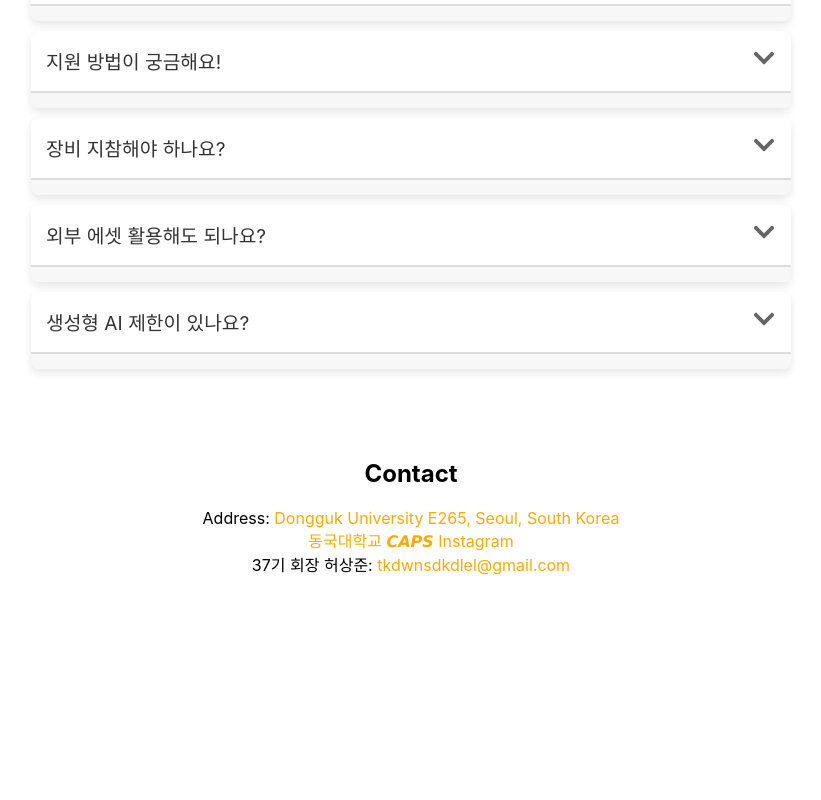
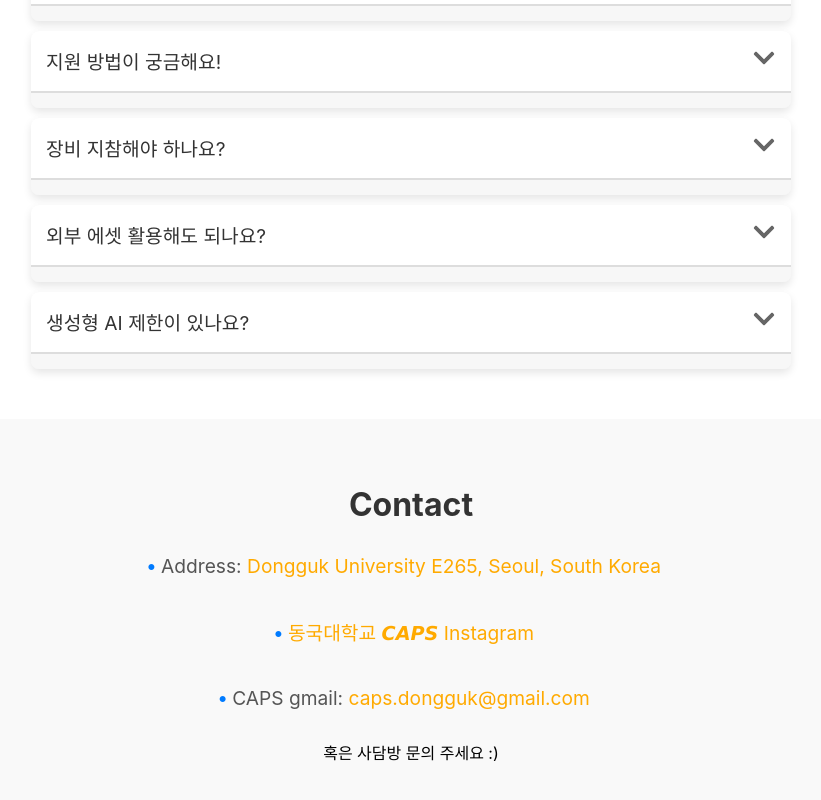
Before and after one commit to yooncandooit/CAPSthon_PromotionPage, a React (Create React App) app: page / in a window 1280 px wide. Shown: the part 1686-2486 px from the top of the page, without its empty margins (229-1050 px from the left). Before the commit the page ends 2318 px from the top, so only its background shows below. Built offline with nearby package versions, Linux system fonts and the light colour scheme.

Commit message:
contact 메일 수정

```diff
--- a/src/App.css
+++ b/src/App.css
@@ -58,13 +58,46 @@
   background-color: #ff6f00;
 }
 
+#contact-section {
+  padding: 40px 0; /* 상하 패딩을 늘려 여백 확보 */
+  text-align: center; /* 텍스트 중앙 정렬 */
+  background-color: #f9f9f9; /* 배경 색상 설정 */
+}
+
+#contact-section h2 {
+  margin-bottom: 30px; /* 하단 마진을 늘려 여백 확보 */
+  font-size: 2em; /* 글자 크기 설정 */
+  color: #333; /* 글자 색상 설정 */
+}
+
+.contact-link ul {
+  list-style-type: none; /* 기본 리스트 스타일 제거 */
+  padding: 0; /* 기본 패딩 제거 */
+}
+
+.contact-link li {
+  margin: 10px 0; /* 상하 마진을 늘려 리스트 항목 간의 여백 확보 */
+  font-size: 1.2em; /* 글자 크기 설정 */
+  color: #555; /* 글자 색상 설정 */
+  text-align: center;
+}
+
 .contact-link a{
   text-decoration: none;
   color: #FFAA00;
+  transition: color 0.3s ease; /* 색상 전환 효과 추가 */
 }
 
 .contact-link a:hover{
   color: #ff6f00;
+}
+
+.contact-link li::before {
+  content: "•"; /* 구분 기호 설정 */
+  color: #007BFF; /* 구분 기호 색상 설정 */
+  display: inline-block;
+  width: 1em; /* 구분 기호와 텍스트 간의 간격 설정 */
+  margin-left: -1em; /* 구분 기호의 위치 설정 */
 }
 
 section {
--- a/src/components/Contact.js
+++ b/src/components/Contact.js
@@ -6,9 +6,12 @@
       <h2>Contact</h2>
       <div className="contact-link">
         <p>
-          Address: <a href="https://maps.google.com/?q=Dongguk University E265, Seoul, South Korea">Dongguk University E265, Seoul, South Korea</a><br />
-          <a href="https://www.instagram.com/caps_dongguk/">동국대학교 𝘾𝘼𝙋𝙎 Instagram</a> <br />
-          37기 회장 허상준: <a href="mailto:tkdwnsdkdlel@gmail.com">tkdwnsdkdlel@gmail.com</a>
+          <ul>
+            <li>Address: <a href="https://maps.google.com/?q=Dongguk University E265, Seoul, South Korea">Dongguk University E265, Seoul, South Korea</a></li><br />
+            <li><a href="https://www.instagram.com/caps_dongguk/">동국대학교 𝘾𝘼𝙋𝙎 Instagram</a></li> <br />
+            <li>CAPS gmail: <a href="mailto:caps.dongguk@gmail.com">caps.dongguk@gmail.com</a></li><br/>
+            혹은 사담방 문의 주세요 :)
+          </ul>
         </p>
       </div>
     </section>
--- a/src/components/Guide.js
+++ b/src/components/Guide.js
@@ -67,7 +67,7 @@
   width: 40%; /* 필요에 따라 조정 */
   height: auto; /* 비율을 유지하면서 높이를 자동으로 설정 */
   transition: transform 0.5s ease; /* 애니메이션 효과 추가 */
-  border-radius: px; /* 이미지의 모서리를 둥글게 설정 */
+  border-radius: 10px; /* 이미지의 모서리를 둥글게 설정 */
 
   @media (max-width: 768px) {
     width: 70%; /* 모바일 화면에서 이미지 크기를 조정 */
```
